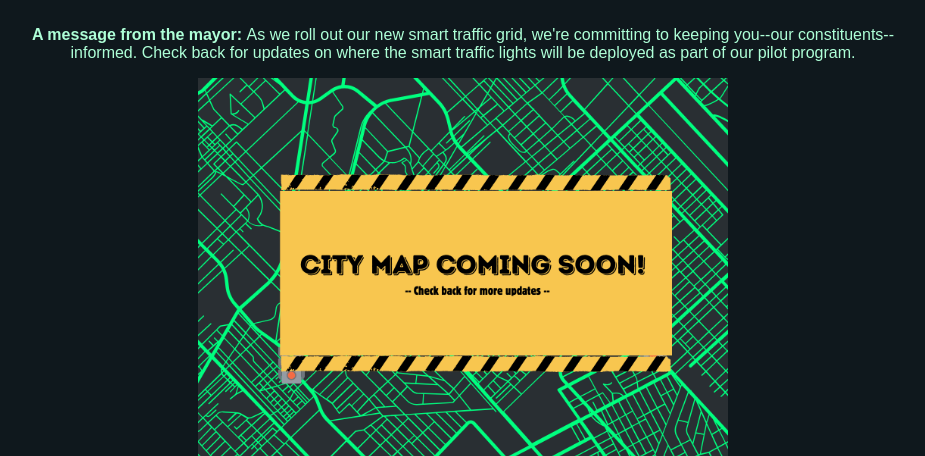
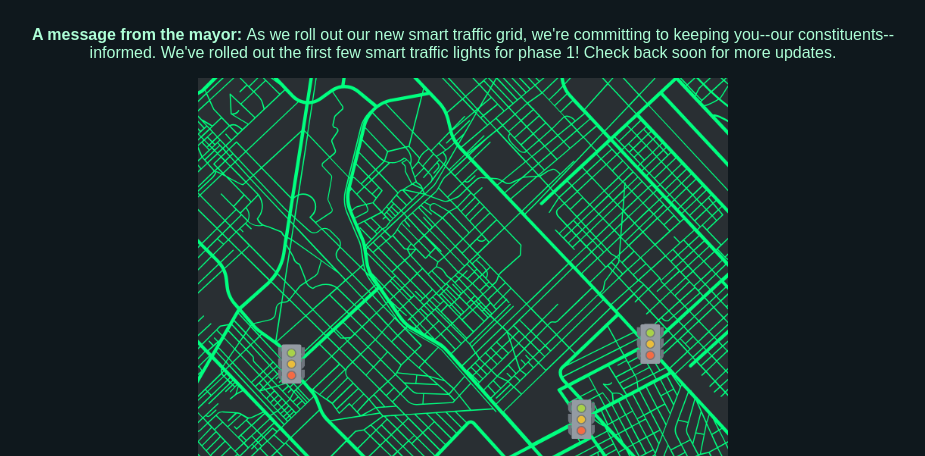
Before and after one commit to gnarkill78/altbackup, a Flask app: page / in a window 1280 px wide. Shown: the part 66-522 px from the top of the page, without its empty margins (177-1102 px from the left). Run offline with Flask 3, Linux system fonts and the light colour scheme.

Commit message:
First round of traffic lights are live on the site

```diff
--- a/templates/index.html
+++ b/templates/index.html
@@ -41,7 +41,7 @@
     <body>
         <div class="header"><h2>Connected Streets - Live View</h2></div>
         <div class="main">
-            <div><strong>A message from the mayor: </strong>As we roll out our new smart traffic grid, we're committing to keeping you--our constituents--informed. Check back for updates on where the smart traffic lights will be deployed as part of our pilot program.</div>
+            <div><strong>A message from the mayor: </strong>As we roll out our new smart traffic grid, we're committing to keeping you--our constituents--informed. We've rolled out the first few smart traffic lights for phase 1! Check back soon for more updates. </div>
             <img src="/images/citymap.png" alt="City map coming soon!">
         </div>
     </body>
```
Also changed, not shown: static/images/citymap.png.
